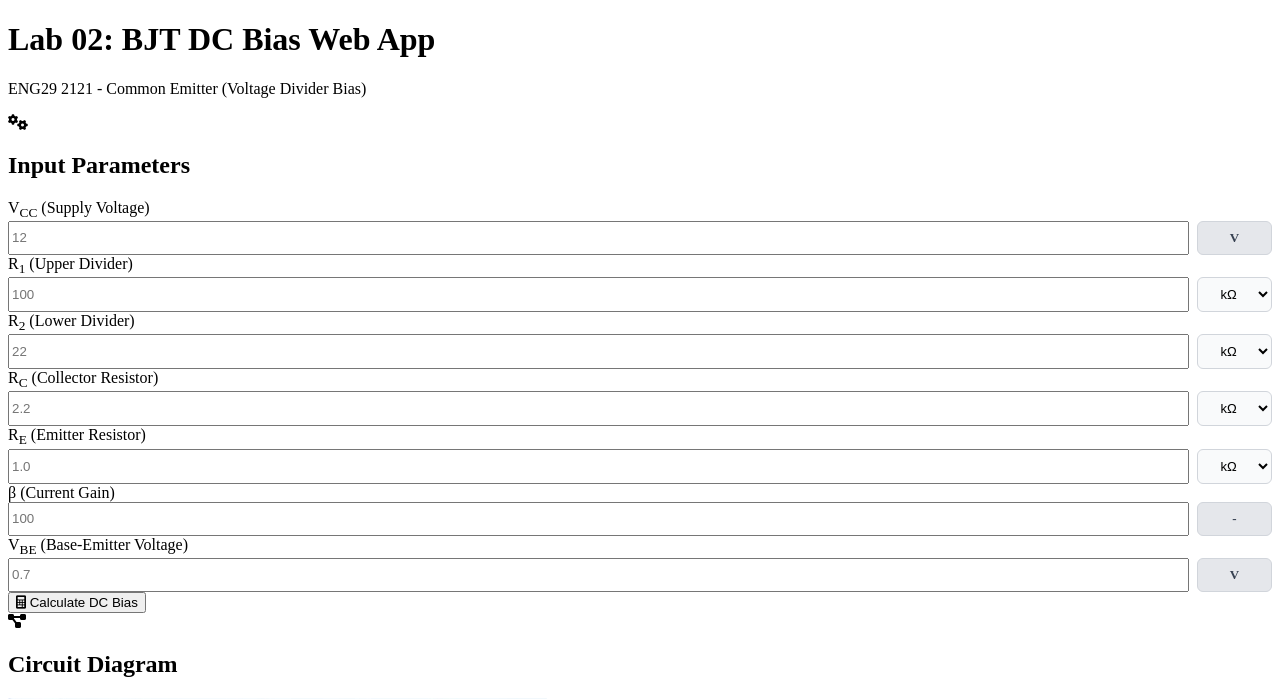
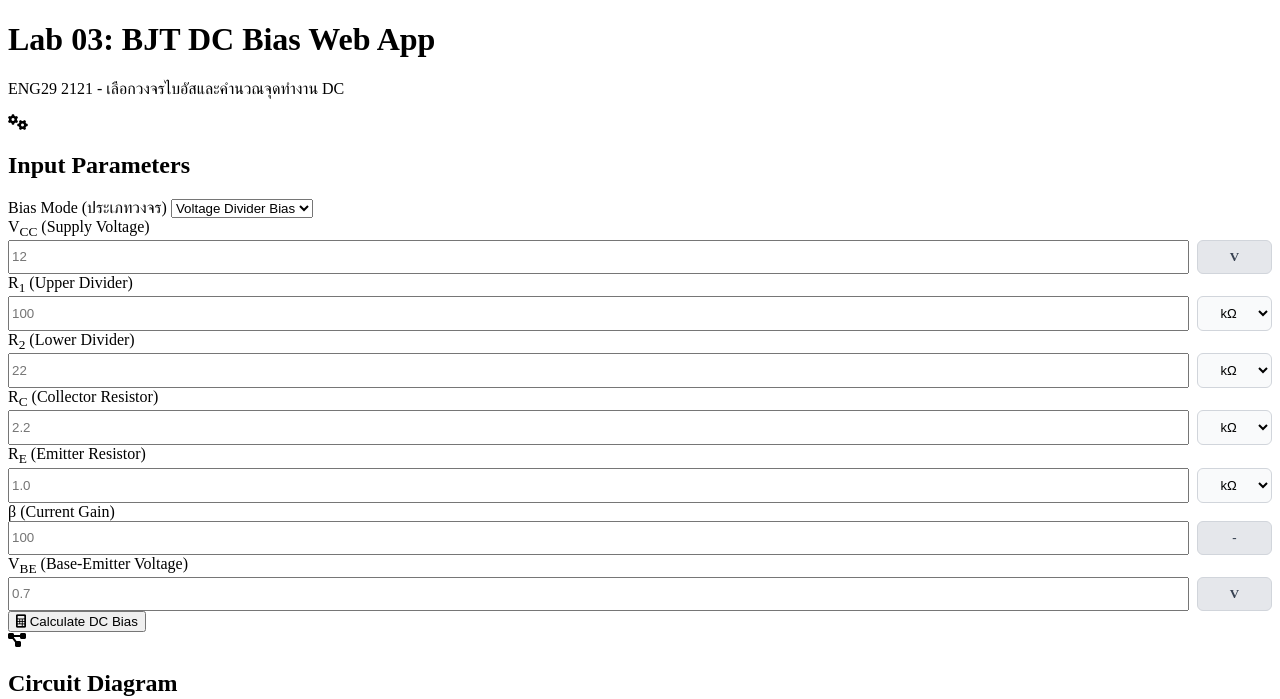
Before and after one commit to sengsuriya-svg/BJT-DC-Bias-Web-Appp, a Flask app: page / in a window 1280 px wide. Shown: the top 699 px of the page. Run offline with Flask 3, Linux system fonts and the light colour scheme.

Commit message:
Update index.html

```diff
--- a/templates/index.html
+++ b/templates/index.html
@@ -3,15 +3,25 @@
 <head>
     <meta charset="utf-8">
     <meta name="viewport" content="width=device-width, initial-scale=1.0">
-    <title>Lab 02: BJT DC Bias Web App</title>
+    <title>Lab 03: BJT DC Bias Web App</title>
     <link rel="stylesheet" href="https://cdnjs.cloudflare.com/ajax/libs/font-awesome/6.0.0/css/all.min.css">
     <link rel="stylesheet" href="{{ url_for('static', filename='style.css') }}">
+    <script>
+        function toggleModeFields() {
+            let mode = document.getElementById('mode-select').value;
+            document.getElementById('divider-fields').style.display = (mode === 'divider') ? 'block' : 'none';
+            document.getElementById('fixed-fields').style.display = (mode === 'fixed') ? 'block' : 'none';
+            document.getElementById('emitter-fields').style.display = (mode === 'emitter') ? 'block' : 'none';
+            document.getElementById('re-container').style.display = (mode === 'fixed') ? 'none' : 'block';
+        }
+        window.onload = toggleModeFields;
+    </script>
 </head>
 <body>
     <header class="main-header">
         <div class="header-content">
-            <h1>Lab 02: BJT DC Bias Web App</h1>
-            <p>ENG29 2121 - Common Emitter (Voltage Divider Bias)</p>
+            <h1>Lab 03: BJT DC Bias Web App</h1>
+            <p>ENG29 2121 - เลือกวงจรไบอัสและคำนวณจุดทำงาน DC</p>
         </div>
     </header>
 
@@ -23,6 +33,16 @@
                 <h2>Input Parameters</h2>
             </div>
             <form method="POST" class="form-vertical">
+                <!-- เลือกโหมดวงจร -->
+                <div class="form-group">
+                    <label>Bias Mode (ประเภทวงจร)</label>
+                    <select name="mode" id="mode-select" onchange="toggleModeFields()" class="mode-dropdown">
+                        <option value="divider" {% if selected_mode == 'divider' %}selected{% endif %}>Voltage Divider Bias</option>
+                        <option value="fixed" {% if selected_mode == 'fixed' %}selected{% endif %}>Fixed Bias</option>
+                        <option value="emitter" {% if selected_mode == 'emitter' %}selected{% endif %}>Emitter Bias</option>
+                    </select>
+                </div>
+
                 <div class="form-group">
                     <label>V<sub>CC</sub> (Supply Voltage)</label>
                     <div class="input-with-unit">
@@ -31,10 +51,12 @@
                     </div>
                 </div>
 
+                <!-- Voltage Divider Fields -->
+                <div id="divider-fields">
                     <div class="form-group">
                         <label>R<sub>1</sub> (Upper Divider)</label>
                         <div class="input-with-unit">
-                        <input type="number" step="any" name="r1" placeholder="100" required>
+                            <input type="number" step="any" name="r1" placeholder="100">
                             <select name="r1_unit">
                                 <option value="ohm">&Omega;</option>
                                 <option value="kohm" selected>k&Omega;</option>
@@ -42,16 +64,46 @@
                             </select>
                         </div>
                     </div>
-
                     <div class="form-group">
                         <label>R<sub>2</sub> (Lower Divider)</label>
                         <div class="input-with-unit">
-                        <input type="number" step="any" name="r2" placeholder="22" required>
+                            <input type="number" step="any" name="r2" placeholder="22">
                             <select name="r2_unit">
                                 <option value="ohm">&Omega;</option>
                                 <option value="kohm" selected>k&Omega;</option>
                                 <option value="mohm">M&Omega;</option>
                             </select>
+                        </div>
+                    </div>
+                </div>
+
+                <!-- Fixed Bias Fields -->
+                <div id="fixed-fields" style="display:none;">
+                    <div class="form-group">
+                        <label>R<sub>B</sub> (Base Resistor)</label>
+                        <div class="input-with-unit">
+                            <input type="number" step="any" name="rb" placeholder="1000">
+                            <select name="rb_unit">
+                                <option value="ohm">&Omega;</option>
+                                <option value="kohm" selected>k&Omega;</option>
+                                <option value="mohm">M&Omega;</option>
+                            </select>
+                        </div>
+                    </div>
+                </div>
+
+                <!-- Emitter Bias Fields -->
+                <div id="emitter-fields" style="display:none;">
+                    <div class="form-group">
+                        <label>R<sub>B</sub> (Base Resistor)</label>
+                        <div class="input-with-unit">
+                            <input type="number" step="any" name="rb" placeholder="1000">
+                            <select name="rb_unit">
+                                <option value="ohm">&Omega;</option>
+                                <option value="kohm" selected>k&Omega;</option>
+                                <option value="mohm">M&Omega;</option>
+                            </select>
+                        </div>
                     </div>
                 </div>
 
@@ -67,10 +119,10 @@
                     </div>
                 </div>
 
-                <div class="form-group">
+                <div class="form-group" id="re-container">
                     <label>R<sub>E</sub> (Emitter Resistor)</label>
                     <div class="input-with-unit">
-                        <input type="number" step="any" name="re" placeholder="1.0" required>
+                        <input type="number" step="any" name="re" placeholder="1.0">
                         <select name="re_unit">
                             <option value="ohm">&Omega;</option>
                             <option value="kohm" selected>k&Omega;</option>
```
Lines whose indentation alone changed are shown as unchanged.
